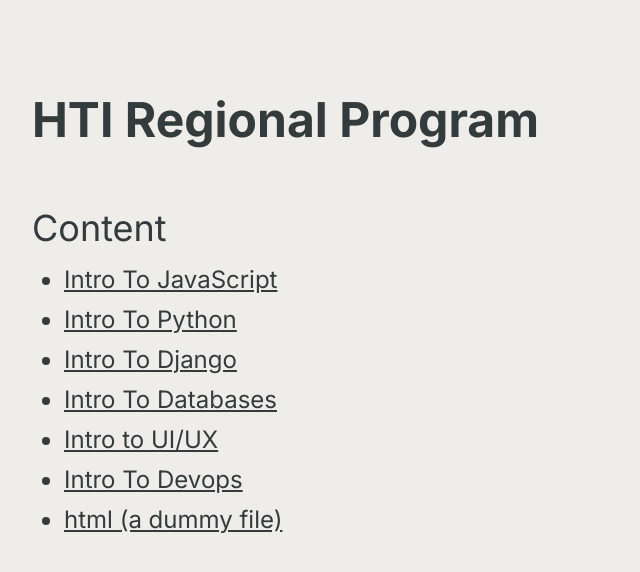
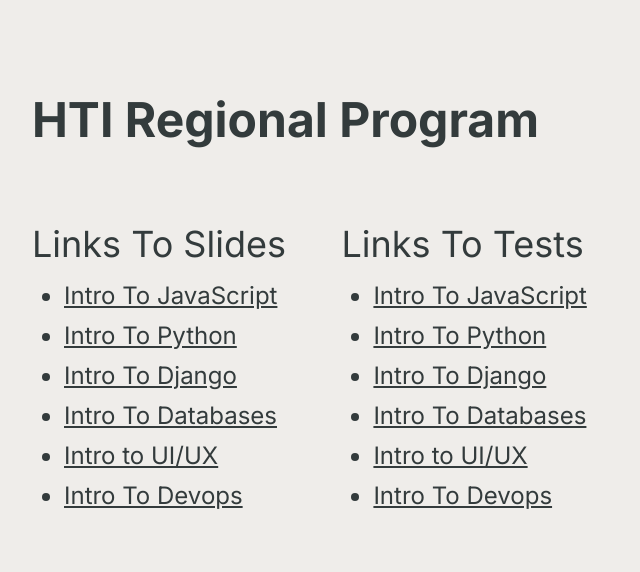
Before and after one commit to sabovyan/aca_intro_js, a Next.js app: page / in a window 1280 px wide. Shown: the top 572 px of the page, without its empty margins (0-640 px from the left). Built offline with nearby package versions, Linux system fonts and the light colour scheme.

Commit message:
replace slug enums with constant

```diff
--- a/app/components/Navigation.tsx
+++ b/app/components/Navigation.tsx
@@ -1,50 +1,14 @@
+import { TLink } from "@/types/link";
 import Link from "next/link";
 
-const SLIDES = "/slides";
-
-const links = [
-  {
-    type: "slide",
-    name: "Intro To JavaScript",
-    href: `${SLIDES}/js-intro`,
-  },
-  {
-    type: "slide",
-    name: "Intro To Python",
-    href: `${SLIDES}/py-intro`,
-  },
-  {
-    type: "slide",
-    name: "Intro To Django",
-    href: `${SLIDES}/django-intro`,
-  },
-  {
-    type: "slide",
-    name: "Intro To Databases",
-    href: `${SLIDES}/db-intro`,
-  },
-  {
-    type: "slide",
-    name: "Intro to UI/UX",
-    href: `${SLIDES}/uiux-intro`,
-  },
-  {
-    type: "slide",
-    name: "Intro To Devops",
-    href: `${SLIDES}/devops-intro`,
-  },
-  {
-    name: "html (a dummy file)",
-    href: "/hello.html",
-  },
-];
-
-export function Navigation({
+export function Navigation<T extends "form" | "slide">({
   type,
   heading = "Content",
+  links,
 }: {
   type?: "slide";
   heading?: string;
+  links: TLink<T>[];
 }) {
   const filteredLinks = type
     ? links.filter((link) => link.type === type)
--- a/app/page.tsx
+++ b/app/page.tsx
@@ -1,11 +1,20 @@
+import Link from "next/link";
 import { H1 } from "./components/H1";
 import { Navigation } from "./components/Navigation";
+import { SLIDES_LINKS } from "@/constants/links";
 
 export default function Home() {
   return (
     <main className="p-8">
       <H1>HTI Regional Program</H1>
-      <Navigation />
+      <div className="flex gap-8">
+        <section>
+          <Navigation links={SLIDES_LINKS} heading="Links To Slides" />
+        </section>
+        <section>
+          <Navigation links={SLIDES_LINKS} heading="Links To Tests" />
+        </section>
+      </div>
     </main>
   );
 }
--- a/app/slides/[slug]/page.tsx
+++ b/app/slides/[slug]/page.tsx
@@ -9,27 +9,21 @@
 import "./page.css";
 import { notFound } from "next/navigation";
 import { DEVOPS_INTRO } from "@/constants/devops-intro";
+import { SLUGS } from "@/constants/slugs";
 
-const enum SlidesSlug {
-  JsIntro = "js-intro",
-  PyIntro = "py-intro",
-  DjangoIntro = "django-intro",
-  DbIntro = "db-intro",
-  UIUXIntro = "uiux-intro",
-  DevopsIntro = "devops-intro",
-}
+type SlugValues = (typeof SLUGS)[keyof typeof SLUGS];
 
-const SLIDES: { [k in SlidesSlug]?: Slide[] } = {
-  [SlidesSlug.JsIntro]: JS_INTRO,
-  [SlidesSlug.PyIntro]: PY_SLIDES,
-  [SlidesSlug.DjangoIntro]: DJANGO_INTRO,
-  [SlidesSlug.UIUXIntro]: UI_UX_SLIDES,
-  [SlidesSlug.DbIntro]: DB_SLIDES,
-  [SlidesSlug.DevopsIntro]: DEVOPS_INTRO,
+const SLIDES: { [k in SlugValues]?: Slide[] } = {
+  [SLUGS.JsIntro]: JS_INTRO,
+  [SLUGS.PyIntro]: PY_SLIDES,
+  [SLUGS.DjangoIntro]: DJANGO_INTRO,
+  [SLUGS.UIUXIntro]: UI_UX_SLIDES,
+  [SLUGS.DbIntro]: DB_SLIDES,
+  [SLUGS.DevopsIntro]: DEVOPS_INTRO,
 };
 
 export default function Page({ params }: { params: { slug: string } }) {
-  const currentSlide = SLIDES[params.slug as SlidesSlug];
+  const currentSlide = SLIDES[params.slug as SlugValues];
 
   if (!currentSlide) {
     notFound();
--- /dev/null
+++ b/constants/links.ts
@@ -0,0 +1,56 @@
+import { TLink } from "@/types/link";
+import { SLUGS } from "./slugs";
+
+const SLIDES = "/slides/";
+
+type SlugValus = (typeof SLUGS)[keyof typeof SLUGS];
+
+const nameToSlugMapForSlides: { [k in SlugValus]: string } = {
+  "db-intro": "Intro To Databases",
+  "js-intro": "Intro To JavaScript",
+  "py-intro": "Intro To Python",
+  "uiux-intro": "Intro to UI/UX",
+  "devops-intro": "Intro To Devops",
+  "django-intro": "Intro To Django",
+};
+
+export const SLIDES_LINKS: TLink<"slide">[] = Object.values(SLUGS).map(
+  (slug) => ({
+    type: "slide",
+    name: nameToSlugMapForSlides[slug],
+    href: `${SLIDES}${slug}`,
+  }),
+);
+
+// export const SLIDES_LINKS: TLink<"slide">[] = [
+//   {
+//     type: "slide",
+//     name: "Intro To JavaScript",
+//     href: `${SLIDES}/js-intro`,
+//   },
+//   {
+//     type: "slide",
+//     name: "Intro To Python",
+//     href: `${SLIDES}/py-intro`,
+//   },
+//   {
+//     type: "slide",
+//     name: "Intro To Django",
+//     href: `${SLIDES}/django-intro`,
+//   },
+//   {
+//     type: "slide",
+//     name: "Intro To Databases",
+//     href: `${SLIDES}/db-intro`,
+//   },
+//   {
+//     type: "slide",
+//     name: "Intro to UI/UX",
+//     href: `${SLIDES}/uiux-intro`,
+//   },
+//   {
+//     type: "slide",
+//     name: "Intro To Devops",
+//     href: `${SLIDES}/devops-intro`,
+//   },
+// ];
--- /dev/null
+++ b/constants/slugs.ts
@@ -0,0 +1,8 @@
+export const SLUGS = {
+  JsIntro: "js-intro",
+  PyIntro: "py-intro",
+  DjangoIntro: "django-intro",
+  DbIntro: "db-intro",
+  UIUXIntro: "uiux-intro",
+  DevopsIntro: "devops-intro",
+} as const;
--- /dev/null
+++ b/types/link.tsx
@@ -0,0 +1,11 @@
+export type TLink<T extends "form" | "slide"> =
+  | {
+      type: T;
+      name: string;
+      href: `${"/form/"}${string}`;
+    }
+  | {
+      type: T;
+      name: string;
+      href: `${"/slides/"}${string}`;
+    };
```
